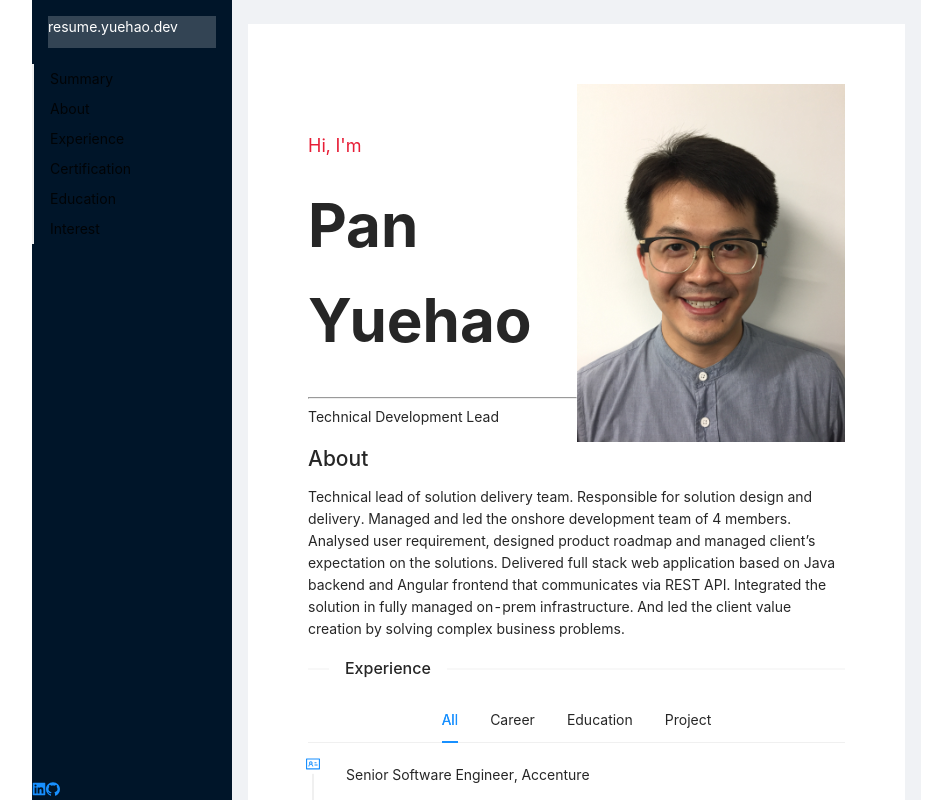
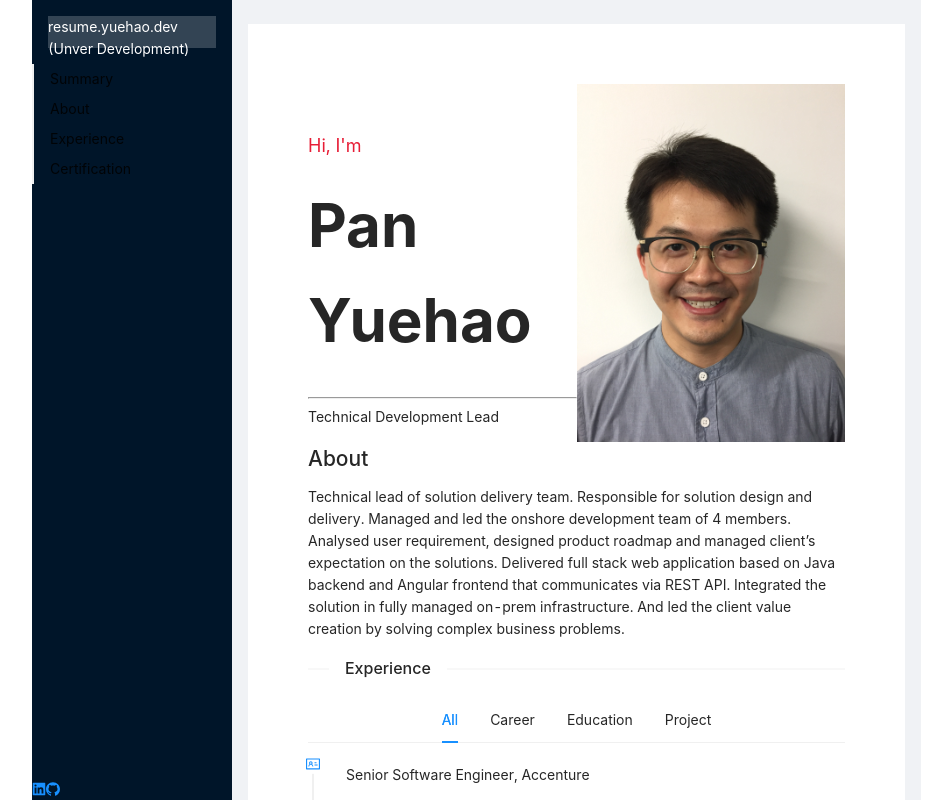
Before and after one commit to pandaxfly/ocr-frontend, a React (Create React App) app: page / in a window 1280 px wide. Shown: the top 800 px of the page, without its empty margins (164-1116 px from the left). Built offline with nearby package versions, Linux system fonts and the light colour scheme.

Commit message:
minor text change

```diff
--- a/src/layouts/FixedSlideLayout.js
+++ b/src/layouts/FixedSlideLayout.js
@@ -31,15 +31,13 @@ class FixedSlideLayout extends React.Component {
     return (
       <Layout>
         <Sider style={siderStyle}>
-          <div className="logo">resume.yuehao.dev</div>
+          <div className="logo">resume.yuehao.dev<br />(Unver Development)</div>
 
           <Anchor>
             <Link href="#hero" title="Summary" />
             <Link href="#about" title="About" />
             <Link href="#experience" title="Experience" />
             <Link href="#certification" title="Certification" />
-            <Link href="#education" title="Education" />
-            <Link href="#interest" title="Interest" />
           </Anchor>
 
           <div className="social_media">
```
